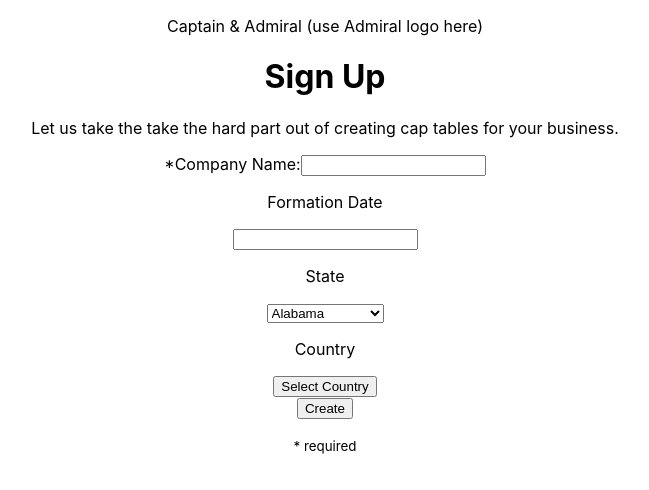
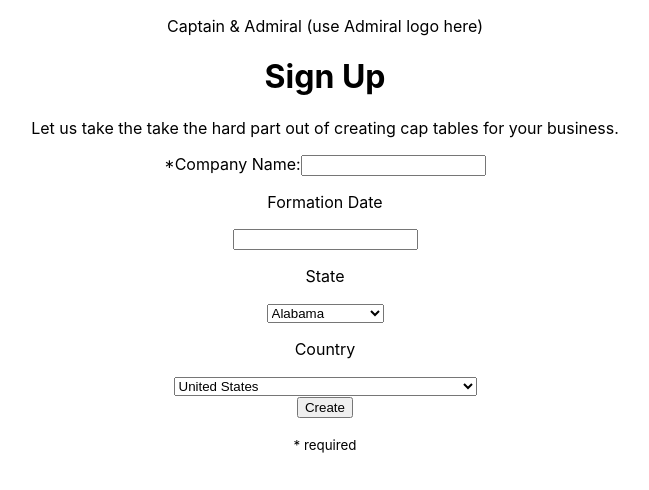
Before and after one commit to destinyhillis/admiral-test, a React (Create React App) app: page / in a window 1280 px wide. Both pictures are taken after a click on the button "GET STARTED". Shown: the top 490 px of the page, without its empty margins (315-964 px from the left). Built offline with nearby package versions, Linux system fonts and the light colour scheme.

Commit message:
Country select

```diff
--- a/src/OnboardingContainer/CountryDropdown.jsx
+++ b/src/OnboardingContainer/CountryDropdown.jsx
@@ -1,28 +1,19 @@
 import React, { useState } from 'react';
 
-const mapStateToProps = (state) => {
-    return {
-      startDate: state.startDate,
-    };
-  };
+  function CountryDropdown() {
 
-  function CountryDropdown() {
-    const [countryDropdownStatus, setCountryDropdownStatus] = useState(false);
 
-    const selectCountryOnClick = (event) => {
-        setCountryDropdownStatus(!countryDropdownStatus)
-    };
+    const [selectedCountry, setCountrySelect] = useState(null);
+
+    const handleFormChange = (e) => {
+      setCountrySelect({
+        selectedCountry : e.target
+      });
+    }
 
     return (
       <div>
-        {
-            !countryDropdownStatus ?
-            <button onClick={ setCountryDropdownStatus }>
-                Select Country
-            </button>
-            :
-            <div>
-                <select>
+        <select onChange={ setCountrySelect }>
           <option value="USA">United States</option>
           <option value="AFG">Afghanistan</option>
           <option value="ALA">Åland Islands</option>
@@ -275,8 +266,6 @@
           <option value="ZWE">Zimbabwe</option>
         </select>
       </div>
-        }
-      </div>
     )
   }
 
--- a/src/OnboardingContainer/StateDropdown.jsx
+++ b/src/OnboardingContainer/StateDropdown.jsx
@@ -1,10 +1,4 @@
 import React, { useState } from 'react';
-
-const mapStateToProps = (state) => {
-    return {
-      startDate: state.startDate,
-    };
-  };
 
   function StateDropdown() {
 
@@ -18,7 +12,7 @@
 
     return (
       <div>
-        <select onClick={ setStateSelect }>
+        <select onChange={ setStateSelect }>
             <option>Alabama</option>
             <option>Alaska</option>
             <option>Arizona</option>
```
Lines whose indentation alone changed are shown as unchanged.
